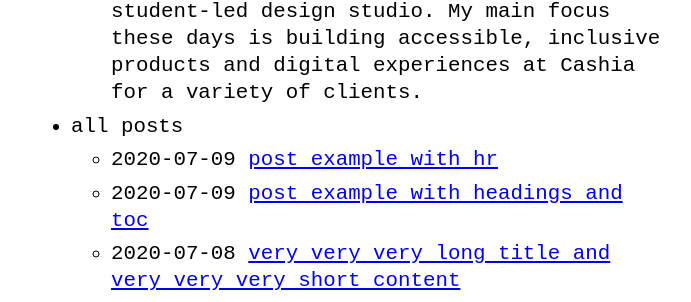
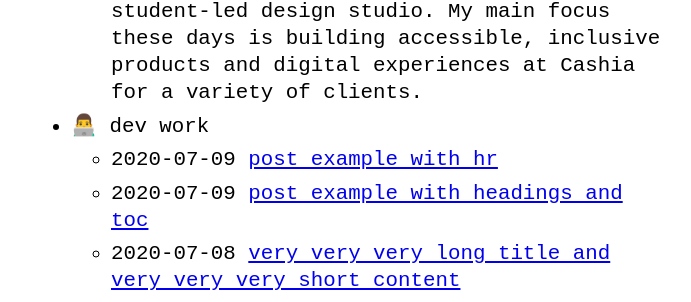
Before and after one commit to riggraz/no-style-please, a Jekyll site: the page built from index.md, in a window 1280 px wide. Shown: the part 594-896 px from the top of the page, without its empty margins (289-980 px from the left). Built offline with Jekyll 4.4.1, drawn with Linux system fonts in a browser that asks for light colours.

Commit message:
Update menu.yml

```diff
--- a/_data/menu.yml
+++ b/_data/menu.yml
@@ -9,7 +9,7 @@ entries:
         url: https://tamingyourtech.blogspot.com/
       - title: "Fast-forward to today, and I've had the privilege of working at an<a href='#'> advertising agency</a>, <a href='#'>a start-up</a>, a huge corporation and a student-led design studio. My main focus these days is building accessible, inclusive products and digital experiences at Cashia for a variety of clients."
 
-  - title: all posts
+  - title: 👨‍💻 dev work
     post_list:
       limit: 5
       show_more: true
```
